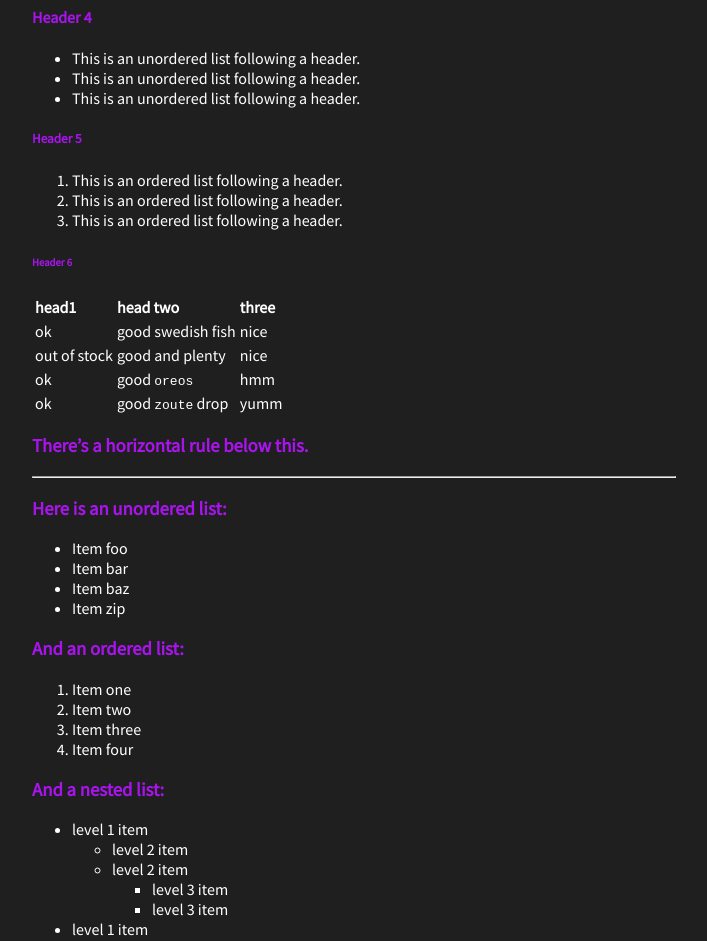
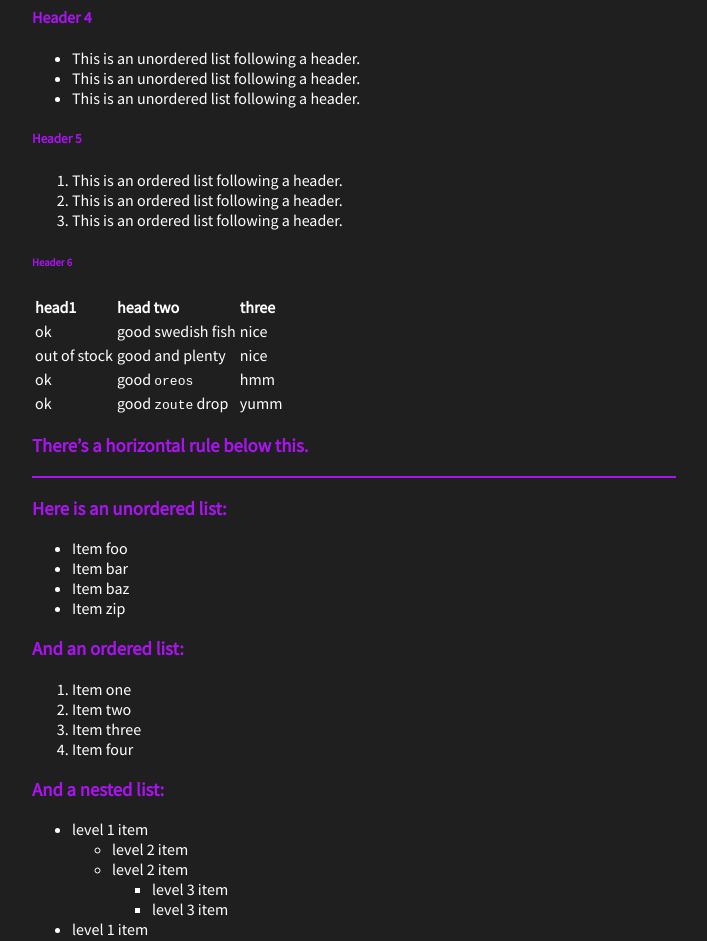
Before and after one commit to nashiradeer/deerlin-for-jekyll, a Jekyll site: the page built from index.md, in a window 1280 px wide. Shown: the part 891-1832 px from the top of the page, without its empty margins (286-993 px from the left). Built offline with Jekyll 4.4.1, drawn with Linux system fonts in a browser that asks for light colours.

Commit message:
Add styling to hr

```diff
--- a/_sass/deerlin.scss
+++ b/_sass/deerlin.scss
@@ -2,7 +2,7 @@
 @import "color";
 
 html {
-    font-family: 'Source Sans Pro', 'Helvetica', sans-serif;
+    font-family: 'Source Sans Pro', Helvetica, sans-serif;
     color: var(--font-color);
     background-color: var(--background-color);
 }
@@ -32,6 +32,10 @@ a:hover {
     color: var(--hover-color);
 }
 
+hr {
+    border: 1px solid var(--title-color);
+}
+
 // TODO: Move padding to desktop.scss
 // TODO: Use % on size
 .highlight pre {
```
